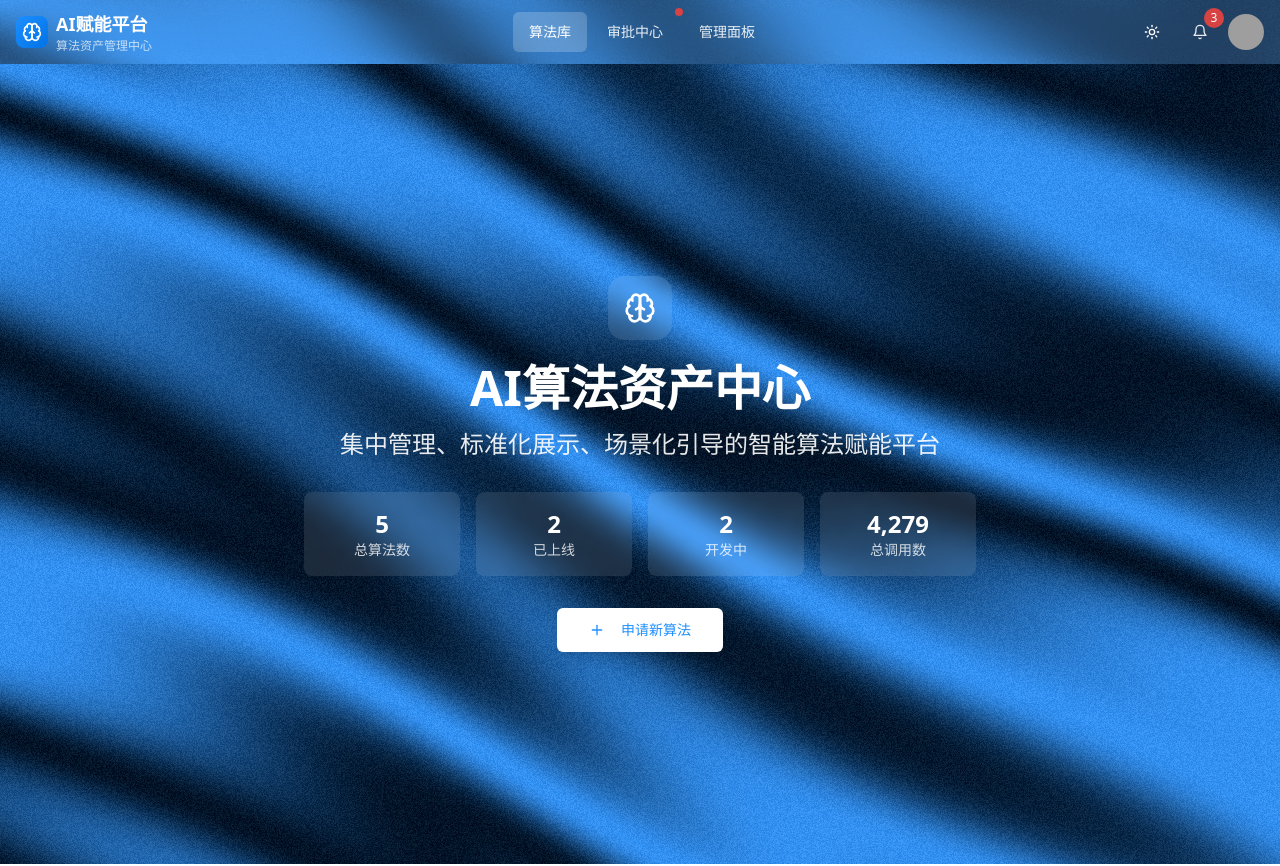
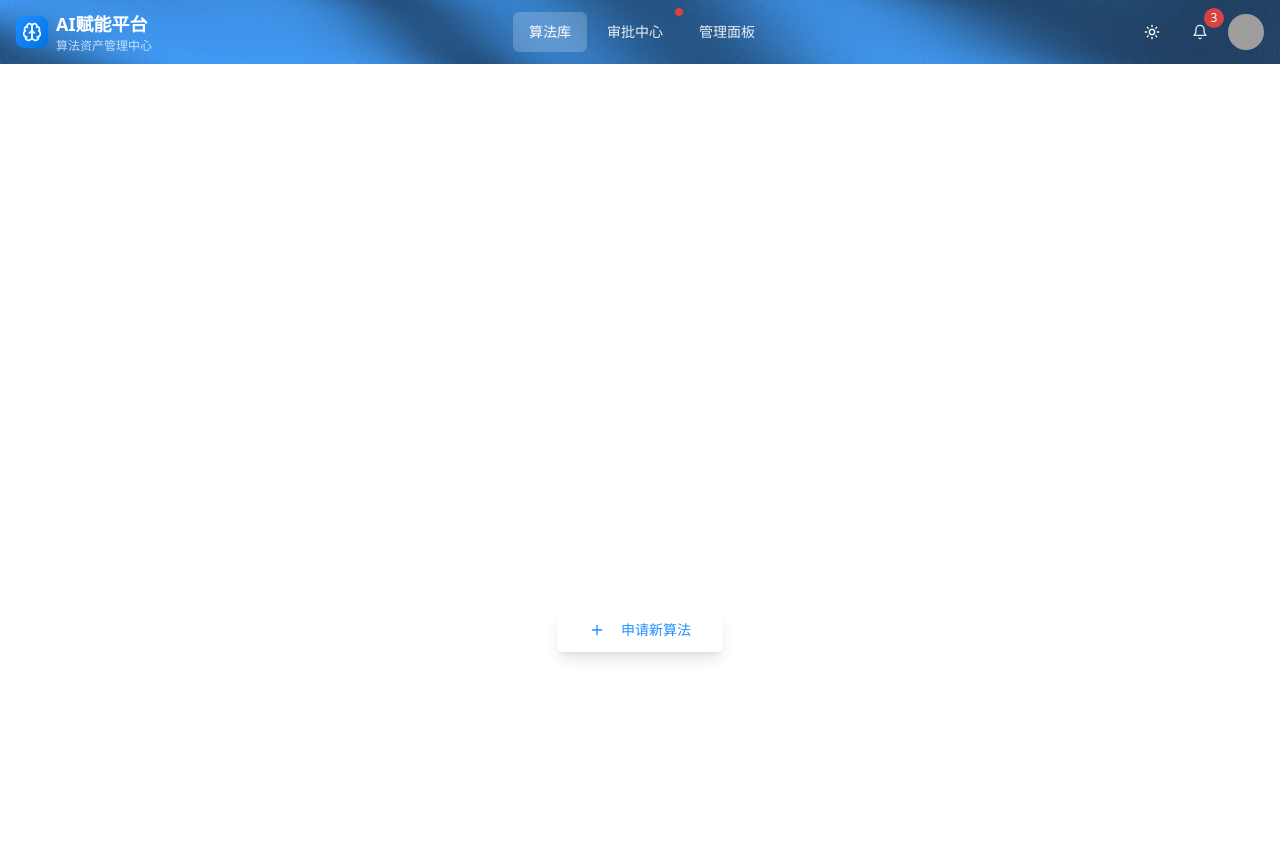
Before and after one commit to shiningxy/csnt-ai-platform, a React (Vite) app: page / in a window 1280 px wide. Shown: the top 866 px of the page. Built offline with nearby package versions, Linux system fonts and the light colour scheme; grey boxes are pictures that could not be loaded; the HTML template or start-up script is replaced by a standard one.

Commit message:
Explain Silk background behavior

```diff
--- a/src/pages/AlgorithmList.tsx
+++ b/src/pages/AlgorithmList.tsx
@@ -15,7 +15,6 @@ import { Plus, Brain, TrendingUp } from 'lucide-react';
 import { AlgorithmAsset, FilterOptions } from '@/types/algorithm';
 import { mockAlgorithms } from '@/data/mockData';
 import { DraftStorage, ApplicationStorage } from '@/lib/storage';
-import Silk from '@/components/effects/Silk';
 
 const ITEMS_PER_PAGE = 9;
 
@@ -162,16 +161,6 @@ export default function AlgorithmList() {
     <div className="min-h-screen bg-background">
       {/* Hero Section */}
       <div className="relative overflow-hidden h-screen">
-        {/* Silk Background */}
-        <div className="absolute inset-0 z-0">
-          <Silk
-            speed={6}
-            scale={1}
-            color="#409eff"
-            noiseIntensity={1.5}
-            rotation={0}
-          />
-        </div>
 
         {/* Gradient Overlay */}
 
```
